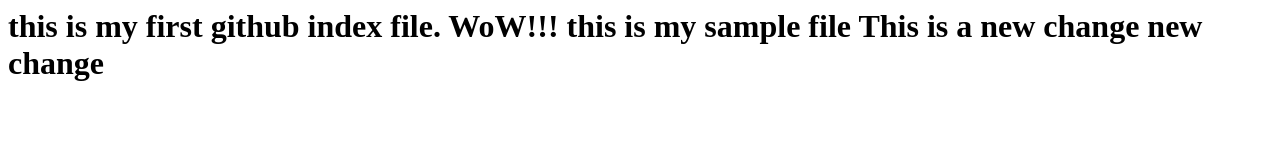
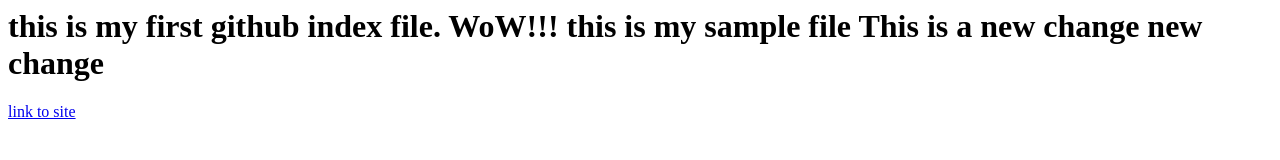
Before and after one commit to ngawang57/docker-repo, a plain HTML site: page index.html in a window 1280 px wide. Drawn offline with Linux system fonts and the light colour scheme.

Commit message:
Update index.html

```diff
--- a/index.html
+++ b/index.html
@@ -5,5 +5,6 @@ this is my sample file
 This is a new change
 
 new change</h1>
+  <a href="site.html"> link to site</a>
 </body>
 <html>
```
